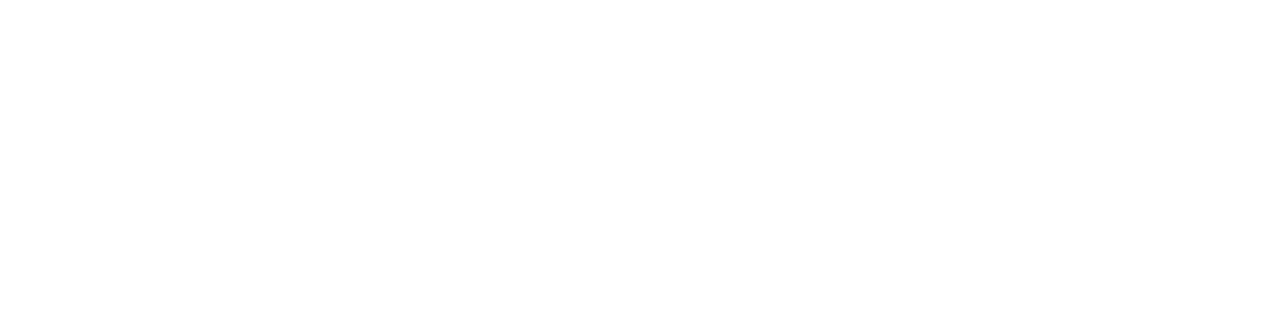
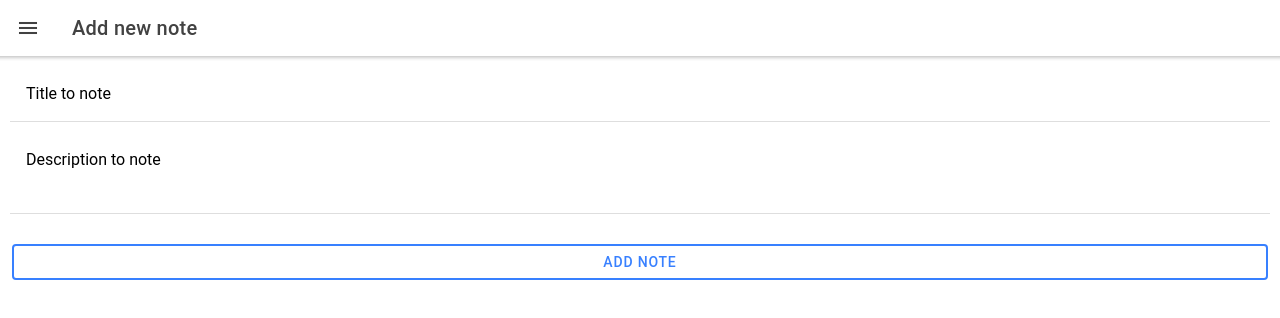
Before and after one commit to laumansillaa/notes-ionic, a React (Create React App) app in the folder proyect/client/: page /post-note in a window 1280 px wide. Shown: the top 318 px of the page. Built offline with nearby package versions, Linux system fonts and the light colour scheme.

Commit message:
add pages postnote(include redux-saga and actions)

```diff
--- a/proyect/client/src/App.tsx
+++ b/proyect/client/src/App.tsx
@@ -7,6 +7,7 @@
 
 import Home from './pages/Home';
 import Notes from './pages/allNotes/allNotes';
+import PostNote from './pages/addNote/addNote';
 
 
 
@@ -49,21 +50,18 @@
               </IonItem>
             </IonMenuToggle>
             <IonMenuToggle>
-              <IonItem routerLink="/add-activities" routerDirection="none" lines= "none" >
+              <IonItem routerLink="/post-note" routerDirection="none" lines= "none" >
                 <IonIcon icon={addCircleOutline} color="medium" slot="start" />
-                <IonLabel>Add Activities</IonLabel>
+                <IonLabel>Add note</IonLabel>
               </IonItem>
             </IonMenuToggle>
           </IonList>
         </IonContent>
       </IonMenu>
       <IonRouterOutlet id= "menuApp">
-        <Route exact path="/all-notes">
-          <Notes />
-        </Route>
-        <Route exact path="/">
-          <Redirect to="/all-notes" />
-        </Route>
+        <Route exact path="/all-notes" component={Notes}/>
+        <Route exact path="/post-note" component={PostNote}/>
+        <Redirect to="/all-notes"/>
       </IonRouterOutlet>
     </IonReactRouter>
   </IonApp>
--- a/proyect/client/src/actions/index.js
+++ b/proyect/client/src/actions/index.js
@@ -5,10 +5,10 @@
 }
 
 //SAGA SUCCESS AND ERROR GET NOTES
-export function getNotesSuccess (users) {
+export function getNotesSuccess (notes) {
     return {
         type: 'GET_NOTES_SUCCESS',
-        payload: users
+        payload: notes
     }
 }
 
@@ -20,3 +20,25 @@
 }
 
 // -------------------------------------------------
+
+export function postNotes(payload) {
+    return ({
+        type: 'POST_NOTES',
+        payload
+    })
+}
+
+
+export function postNotesSuccess () {
+    return {
+        type: 'POST_NOTES_SUCCESS'
+
+    }
+}
+
+export function postNotesError (error) {
+    return ({
+        type: 'POST_NOTES_ERROR',
+        payload: error
+    })
+}
--- a/proyect/client/src/pages/addNote/addNote.jsx
+++ b/proyect/client/src/pages/addNote/addNote.jsx
@@ -0,0 +1,89 @@
+import React, {useState} from 'react';
+import {useDispatch} from 'react-redux';
+import {IonPage, IonHeader, IonToolbar, IonTitle, IonContent,
+    IonGrid, IonRow, IonCol, IonButton, IonMenuButton, IonCardSubtitle, IonSegment,
+    IonSegmentButton, IonLabel, IonItem, IonInput, IonDatetime, IonButtons, IonToast, IonNote, IonTextarea} from '@ionic/react'
+
+import {useHistory} from 'react-router-dom';
+import {postNotes, getNotes} from '../../actions';
+import classes from './addNote.module.css';
+
+
+export default function PostNote () {
+
+    const dispatch = useDispatch()
+    const history = useHistory()
+
+    const [title, setTitle] = useState('')
+    const [description, setDescription] = useState('')
+
+
+    const data = {
+        title: title,
+        description: description
+    }
+
+    function handlePost () {
+
+        dispatch(postNotes(data))
+        setTitle('')
+        setDescription('')
+        dispatch(getNotes())
+
+        history.push('/all-notes')
+
+    }
+
+
+
+
+
+    return (
+        <React.Fragment>
+            <IonPage>
+                <IonHeader>
+                    <IonToolbar>
+                        <IonButtons slot="start">
+                            <IonMenuButton />
+                        </IonButtons>
+                        <IonTitle>
+                            Add new note
+                        </IonTitle>
+                    </IonToolbar>
+                </IonHeader>
+                <IonContent >
+                    <IonGrid>
+                        <IonRow>
+                            <IonCol>
+                                <IonItem>
+                                    <IonLabel position="floating">Title to note</IonLabel>
+                                    <IonInput type='text' name='title' onIonChange={(e) => setTitle(e.target.value)} ></IonInput>
+                                </IonItem>
+                            </IonCol>
+                        </IonRow>
+                        <IonRow>
+                            <IonCol>
+                                <IonItem >
+                                    <IonLabel position="floating">Description to note</IonLabel>
+                                    <IonTextarea type='text' autoGrow='true' name='description' onIonChange={(e) => setDescription(e.target.value)}></IonTextarea>
+
+                                </IonItem>
+                            </IonCol>
+                        </IonRow>
+                        <IonRow>
+                            <IonCol className='ion-text-center ion-margin-top'>
+                                <IonButton expand='block' fill='outline' onClick={handlePost}>Add note</IonButton>
+                            </IonCol>
+                        </IonRow>
+                    </IonGrid>
+                </IonContent>
+
+            </IonPage>
+
+        </React.Fragment>
+
+
+
+    )
+
+}
--- /dev/null
+++ b/proyect/client/src/pages/addNote/addNote.module.css
@@ -0,0 +1,3 @@
+.FullHeight {
+    height: max-content;
+}
--- a/proyect/client/src/reducer/index.js
+++ b/proyect/client/src/reducer/index.js
@@ -1,5 +1,6 @@
 const initialState = {
     notes: [],
+    post: [],
     error: null
 }
 
@@ -15,6 +16,17 @@
                 ...state,
                 error: action.payload
             }
+        case 'POST_NOTES_SUCCESS':
+            return {
+                ...state,
+
+            }
+        case 'POST_NOTES_ERROR':
+            return {
+                ...state,
+                error: action.payload
+            }
+
         default:
             return state;
     }
--- a/proyect/client/src/sagas/index.js
+++ b/proyect/client/src/sagas/index.js
@@ -1,32 +1,39 @@
 import axios from 'axios';
 import {call, put, takeEvery} from 'redux-saga/effects';
-//import {apiGetNotes} from '../api';
 
 
 //GET NOTES
-function* sagaGetNotes () {
+function* sagaApiGetNotes () {
     return yield axios.get('http://localhost:3001/notes/getNotes')
 }
 
 function* sagaAllNotes () {
-    const response = yield call(sagaGetNotes);
-    //console.log("SAGA DATA ", response)
+    const response = yield call(sagaApiGetNotes);
+
     if (response.status === 200) {
         yield put({type: 'GET_NOTES_SUCCESS', payload: response.data});
     } else {
-        //console.log("a ver error", response.message)
+
         yield put({type: 'GET_NOTES_ERROR', payload: response});
     }
 }
 
 
 //ADD NOTES
-function* sagaAddNotes () {
-    return yield axios.post('http://localhost:3001/notes/addNotes')
+function* sagaApiPostNotes (payload) {
+    return yield axios.post('http://localhost:3001/notes/addNotes', payload)
 }
 
 
+function* sagaAddNotes ({payload}) {
 
+    const response = yield call(sagaApiPostNotes, payload);
+    if (response.status === 200) {
+        yield put({type: 'POST_NOTES_SUCCESS'});
+    } else {
+        yield put({type: 'POST_NOTES_ERROR', payload: response});
+    }
+}
 
 
 
@@ -34,4 +41,5 @@
 
 export default function* rootSaga () {
     yield takeEvery('GET_NOTES', sagaAllNotes);
+    yield takeEvery ('POST_NOTES', sagaAddNotes);
 }
```
